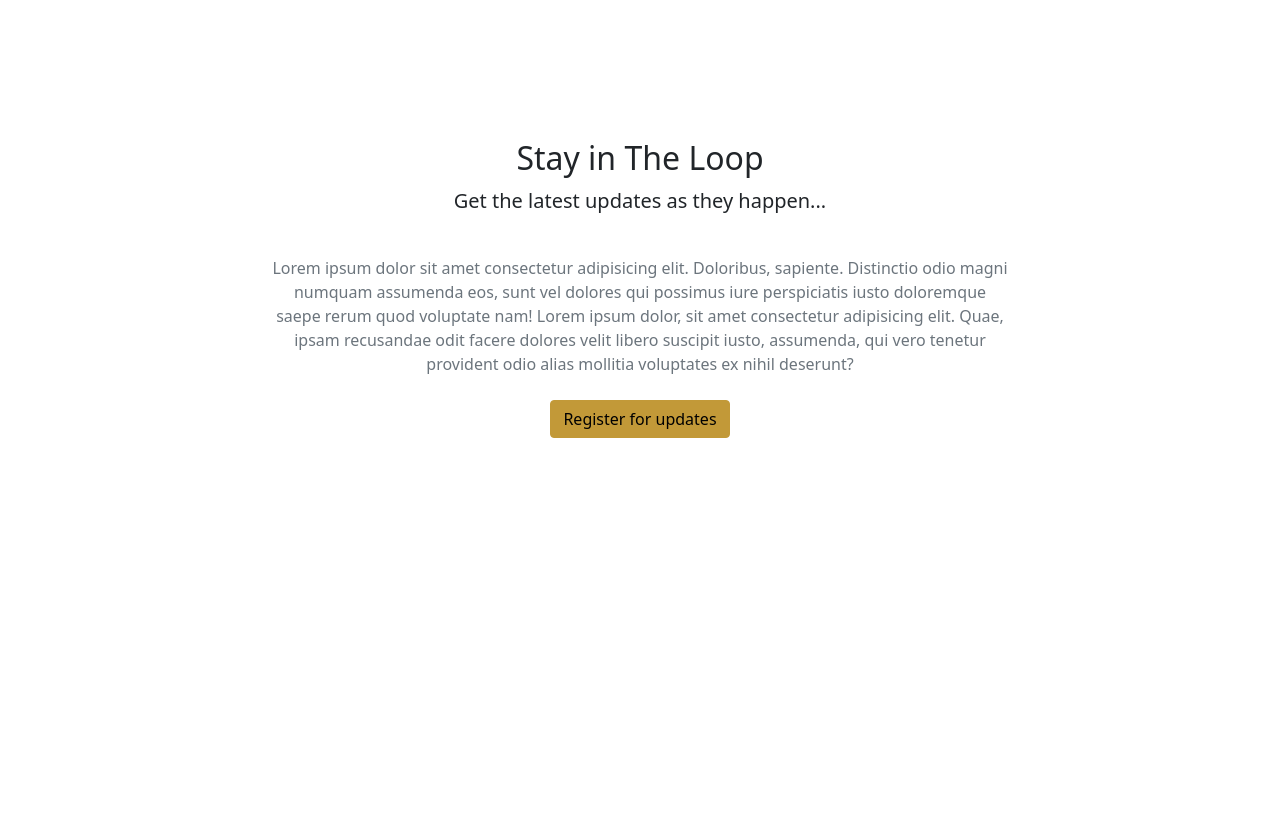
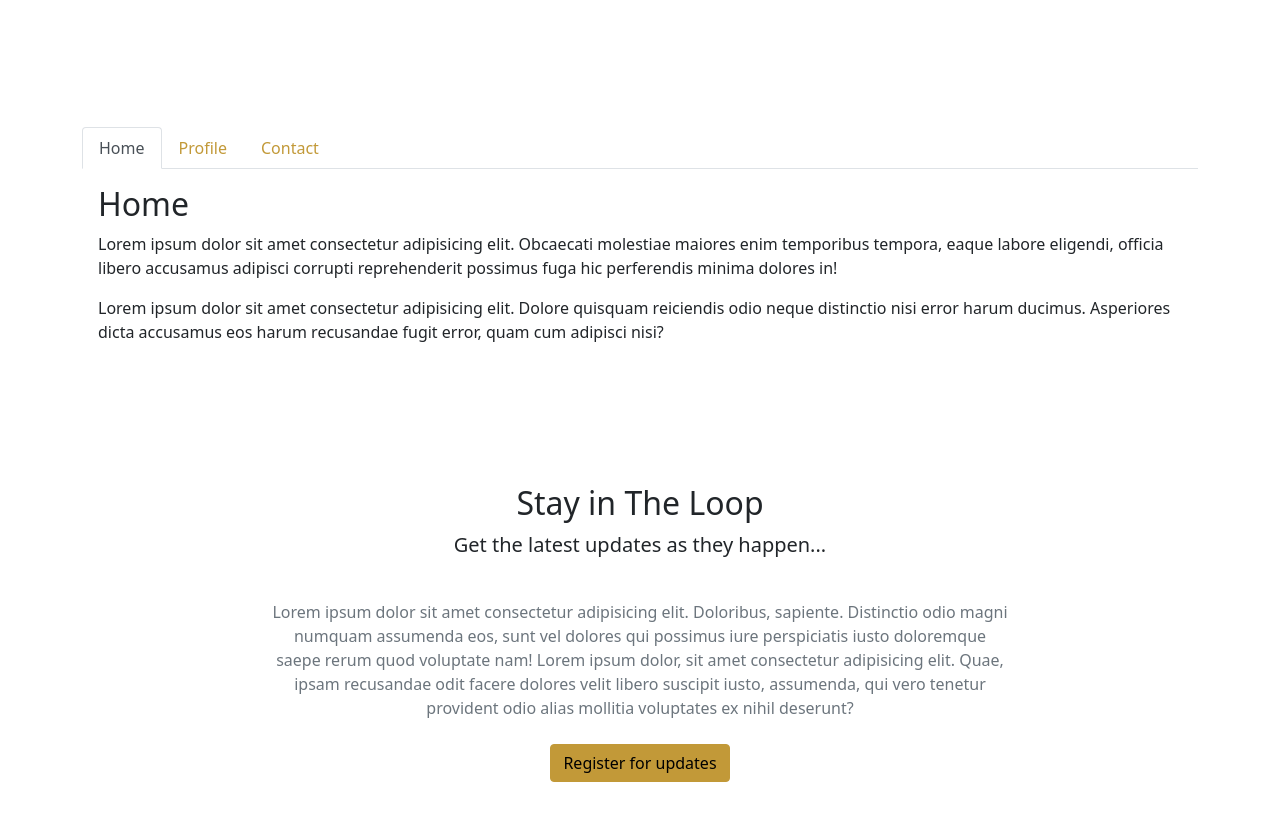
Before and after one commit to vroeN2/bootstrap-5-tutorial, a website: page index.html in a window 1280 px wide. Shown: the part 4620-5440 px from the top of the page. Before the commit the page ends 5118 px from the top, so only its background shows below. Drawn offline with nearby package versions, Linux system fonts and the light colour scheme.

Commit message:
[L-20] tabs
create section with tabs that takes fixed amount of space, and their content can be switched

```diff
--- a/index.html
+++ b/index.html
@@ -1,8 +1,8 @@
 <!DOCTYPE html>
 <html lang="en">
 
-<!--    Link do tutoriala z tego commita    -->
-<!-- https://www.youtube.com/watch?v=nCX3QVl_PiI -->
+<!--        tutorial link for this commit        -->
+<!-- https://www.youtube.com/watch?v=IMM93WydBSw -->
 
 <head>
     <meta charset="UTF-8">
@@ -396,6 +396,39 @@
         </div>
     </section>
 
+    <!-- tabs -->
+    <div class="container my-5">
+        <nav>
+            <div class="nav nav-tabs" id="nav-tab" role="tablist">
+                <button class="nav-link active" id="nav-home-tab" data-bs-toggle="tab" data-bs-target="#nav-home" type="button" role="tab" aria-controls="nav-home" aria-selected="true">Home</button>
+
+                <button class="nav-link" id="nav-profile-tab" data-bs-toggle="tab" data-bs-target="#nav-profile" type="button" role="tab" aria-controls="nav-home" aria-selected="true">Profile</button>
+
+                <button class="nav-link" id="nav-contact-tab" data-bs-toggle="tab" data-bs-target="#nav-contact" type="button" role="tab" aria-controls="nav-home" aria-selected="true">Contact</button>
+            </div>
+        </nav>
+
+        <div class="tab-content" id="nav-tabContent">
+            <div class="tab-pane fade show active p-3" id="nav-home" role="tabpanel" aria-labelledby="nav-home-tab">
+                <h2>Home</h2>
+                <p>Lorem ipsum dolor sit amet consectetur adipisicing elit. Obcaecati molestiae maiores enim temporibus tempora, eaque labore eligendi, officia libero accusamus adipisci corrupti reprehenderit possimus fuga hic perferendis minima dolores in!</p>
+                <p>Lorem ipsum dolor sit amet consectetur adipisicing elit. Dolore quisquam reiciendis odio neque distinctio nisi error harum ducimus. Asperiores dicta accusamus eos harum recusandae fugit error, quam cum adipisci nisi?</p>
+            </div>
+
+            <div class="tab-pane fade show p-3" id="nav-profile" role="tabpanel" aria-labelledby="nav-profile-tab">
+                <h2>Profile</h2>
+                <p>Lorem ipsum dolor sit amet consectetur adipisicing elit. Obcaecati molestiae maiores enim temporibus tempora, eaque labore eligendi, officia libero accusamus adipisci corrupti reprehenderit possimus fuga hic perferendis minima dolores in!</p>
+                <p>Lorem ipsum dolor sit amet consectetur adipisicing elit. Dolore quisquam reiciendis odio neque distinctio nisi error harum ducimus. Asperiores dicta accusamus eos harum recusandae fugit error, quam cum adipisci nisi?</p>
+            </div>
+
+            <div class="tab-pane fade show p-3" id="nav-contact" role="tabpanel" aria-labelledby="nav-contact-tab">
+                <h2>Contact</h2>
+                <p>Lorem ipsum dolor sit amet consectetur adipisicing elit. Obcaecati molestiae maiores enim temporibus tempora, eaque labore eligendi, officia libero accusamus adipisci corrupti reprehenderit possimus fuga hic perferendis minima dolores in!</p>
+                <p>Lorem ipsum dolor sit amet consectetur adipisicing elit. Dolore quisquam reiciendis odio neque distinctio nisi error harum ducimus. Asperiores dicta accusamus eos harum recusandae fugit error, quam cum adipisci nisi?</p>
+            </div>
+        </div>
+    </div>
+
     <!-- get updates / modal trigger -->
     <section class="bg-ligh">
         <div class="container">
```
